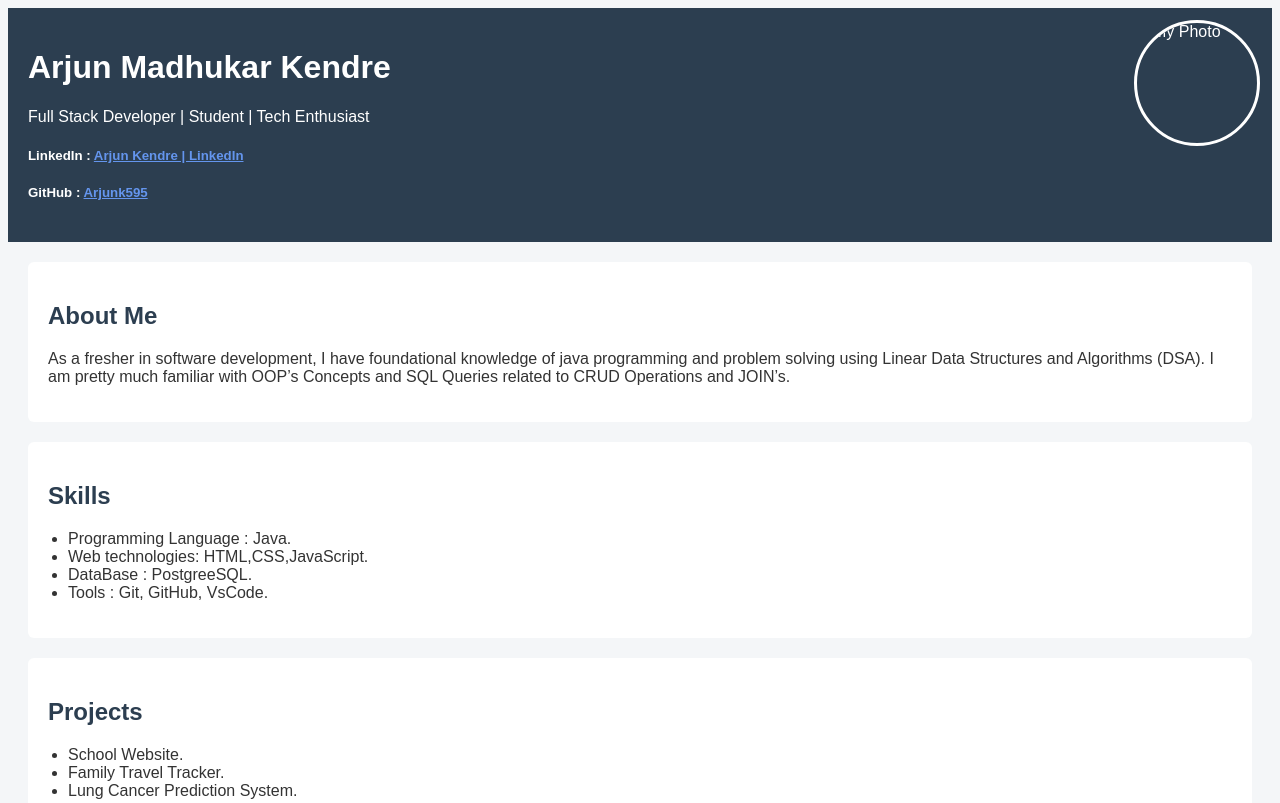
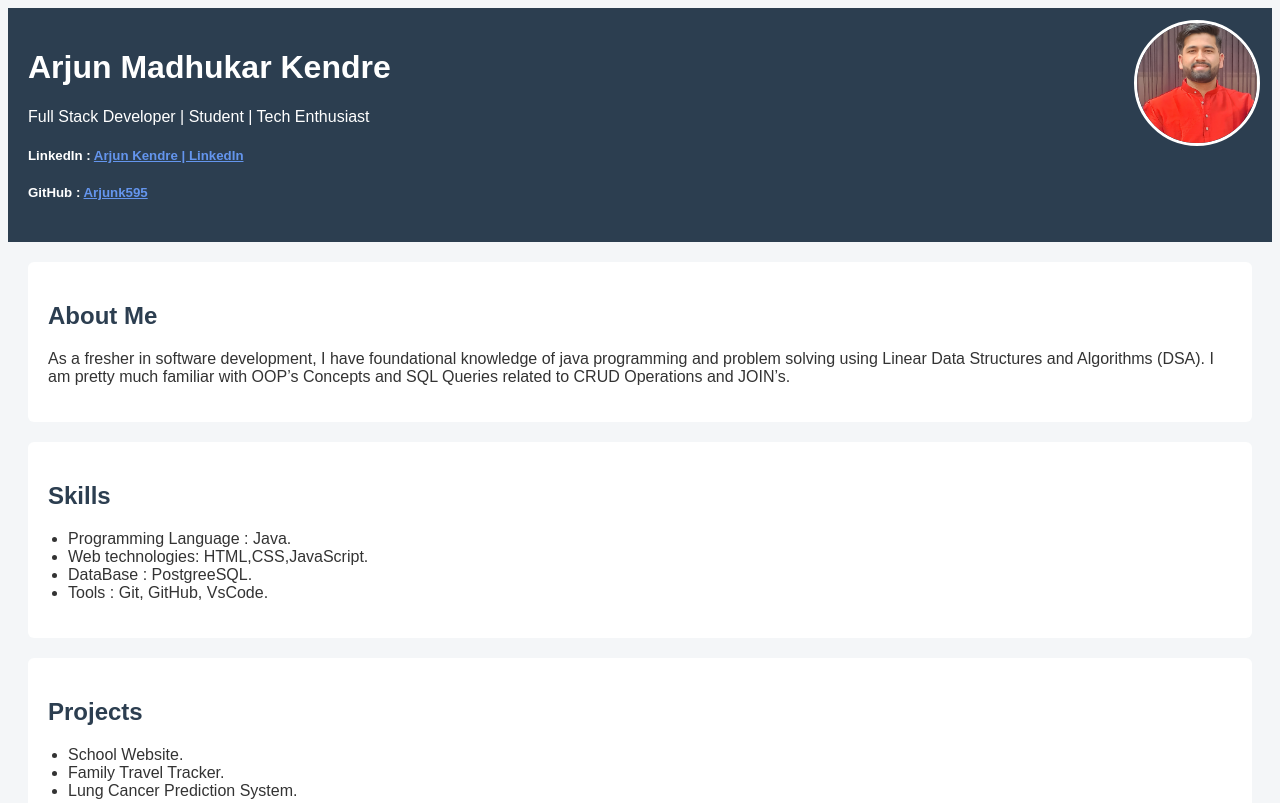
Before and after one commit to Arjunk595/Portfollio, a plain HTML site: page index.html in a window 1280 px wide. Shown: the top 803 px of the page. Drawn offline with Linux system fonts and the light colour scheme; the site is published under a folder, as on GitHub Pages, so addresses that start at the root find nothing.

Commit message:
Update index.html

```diff
--- a/index.html
+++ b/index.html
@@ -17,7 +17,7 @@
         <h5> LinkedIn : <a class="Links" href="https://www.linkedin.com/in/arjun-kendre-a58722290/"  target="_blank">Arjun Kendre | LinkedIn</a> </h5>
         <h5> GitHub : <a class="Links" href="https://github.com/Arjunk595"  target="_blank">Arjunk595</a> </h5>
 
-        <img src="/Image.jpeg" alt="My Photo" class="profile-picture" >
+        <img src="Image.jpeg" alt="My Photo" class="profile-picture" >
     </header>
 
     <section>
```
